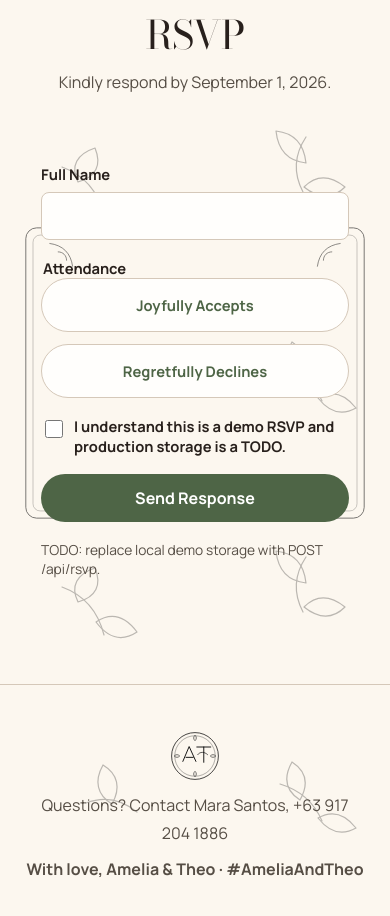
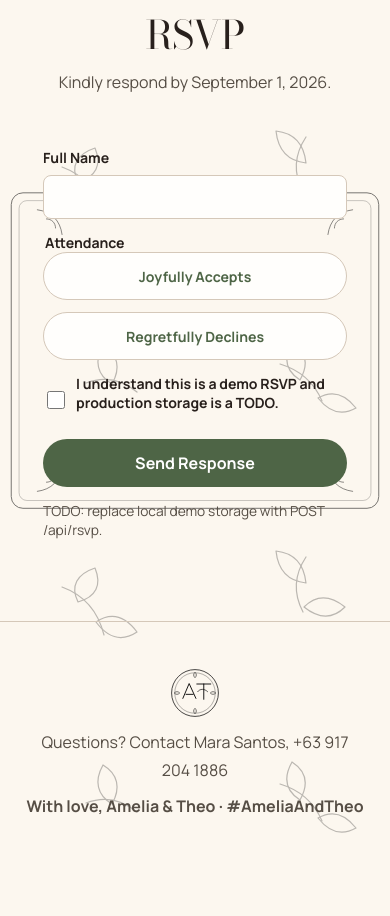
Before and after one commit to Aazirr/sample-rsvp-wedding-2, a React (Vite) app: page / in a window 390 px wide. Shown: the part 7061-7977 px from the top of the page. After the commit the page ends 7933 px from the top, so only its background shows below. Built offline with nearby package versions, Linux system fonts and the light colour scheme.

Commit message:
fix: tighten mobile RSVP frame spacing

```diff
--- a/src/styles.css
+++ b/src/styles.css
@@ -1173,17 +1173,37 @@ small {
   }
 
   .rsvp-card {
-    padding: 12px 10px;
+    padding: 8px 6px 0;
   }
 
   .rsvp-frame {
-    width: min(100%, 360px);
-    opacity: 0.62;
+    width: min(100%, 384px);
+    opacity: 0.58;
+    transform: translateY(-4px) scale(1.08);
+    transform-origin: center top;
   }
 
   .rsvp-content {
-    width: min(100%, 328px);
-    padding: 32px 10px 36px;
+    width: min(100%, 320px);
+    padding: 20px 8px 24px;
+  }
+
+  .rsvp-content form {
+    gap: 14px;
+  }
+
+  .rsvp-content label span,
+  .rsvp-content legend {
+    font-size: 0.88rem;
+  }
+
+  .rsvp-content input,
+  .rsvp-content select {
+    min-height: 44px;
+  }
+
+  .attendance-toggle span {
+    min-height: 48px;
   }
 
   .gallery-tile:nth-child(1),
```
Also changed, not shown: 1 other file (tests, documents, lock files or other folders).
